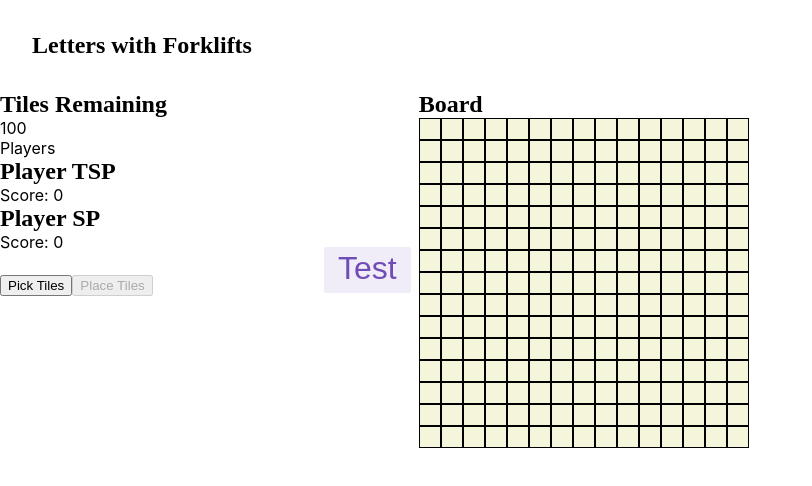
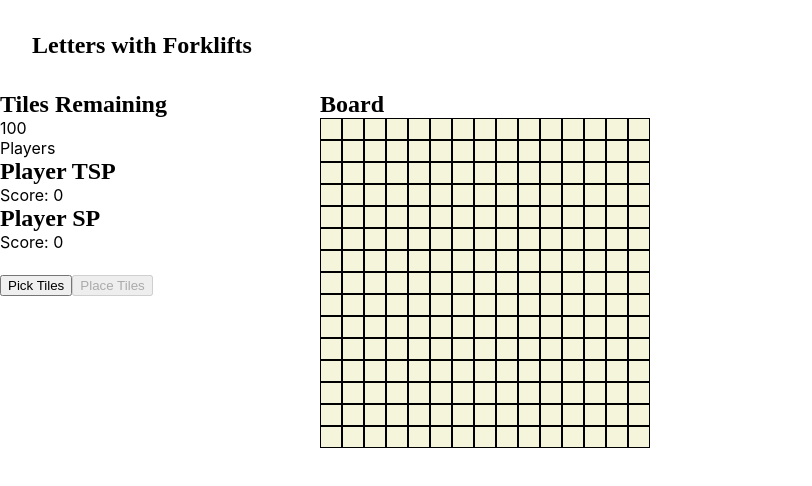
Before and after one commit to thjc/lwf, a React (Create React App) app: page / in a window 1280 px wide. Shown: the top 486 px of the page, without its empty margins (0-812 px from the left). Built offline with nearby package versions, Linux system fonts and the light colour scheme.

Commit message:
Place word button

```diff
--- a/src/features/board/Board.tsx
+++ b/src/features/board/Board.tsx
@@ -24,19 +24,12 @@ export function Board() {
   return (
     <div>
       <div className={styles.row}>
-        <button
-          className={styles.button}
-          aria-label="Play Word"
-          onClick={() => dispatch(playWord({word: "quirky", position: [7,7], direction: "E"}))}
-        >
-          Test
-        </button>
-        <Box width={256}>
+        <Box>
           <Heading as='h3'>
             Board
           </Heading>
           <div className={styles.boardGrid}>
-          {Array.from(board.values()).map((x, n) => {return (<BoardSquare key={n} position={n} tile={x}></BoardSquare>)})}
+            {Array.from(board.values()).map((x, n) => { return (<BoardSquare key={n} position={n} tile={x}></BoardSquare>) })}
           </div>
         </Box>
       </div>
--- a/src/features/board/boardSlice.ts
+++ b/src/features/board/boardSlice.ts
@@ -1,7 +1,7 @@
 import { createAsyncThunk, createSlice, PayloadAction } from '@reduxjs/toolkit';
 import { act } from 'react-dom/test-utils';
 import { RootState, AppThunk } from '../../app/store';
-import { BoardState, boardSize, Square, SquareState } from './engine';
+import { BoardState, boardSize, Square, SquareState, isValidPlacement, isValidWordSet } from './engine';
 
 
 const initialState: BoardState = {
@@ -34,12 +34,12 @@ export const boardSlice = createSlice({
   initialState,
   // The `reducers` field lets us define reducers and generate associated actions
   reducers: {
+    // play word commits the current working tiles to a played word
     playWord: (state, action) => {
-      // Redux Toolkit allows us to write "mutating" logic in reducers. It
-      // doesn't actually mutate the state because it uses the Immer library,
-      // which detects changes to a "draft state" and produces a brand new
-      // immutable state based off those changes
-      applyWord(state.squares, action.payload.word, action.payload.position, action.payload.direction);
+      if (isValidPlacement(state.squares) && isValidWordSet(state.squares)) {
+        state.squares.forEach((value) => {if (value.state === SquareState.Working) { value.state = SquareState.Placed}})
+        // TODO: Add to score
+      }
     },
     placeWorkingTile: (state, action) => {
       state.squares[action.payload.place] = {value: action.payload.value.value, state: SquareState.Working};
--- a/src/features/board/engine.ts
+++ b/src/features/board/engine.ts
@@ -142,3 +142,7 @@ export function isValidPlacement(squares: Square[]): boolean {
     }
     return result;
 }
+
+export function isValidWordSet(squares: Square[]): boolean {
+    return true;
+}
--- a/src/features/hand/Hand.tsx
+++ b/src/features/hand/Hand.tsx
@@ -23,6 +23,7 @@ import {
 } from './../board/engine';
 
 import {
+  playWord,
   selectBoard,
 } from './../board/boardSlice';
 
@@ -55,7 +56,7 @@ export function Hand() {
         <button
           className={styles.button}
           aria-label="Place Tiles"
-          onClick={() => {console.log("Place tiles");}}
+          onClick={() => {dispatch(playWord({}));}}
           disabled={!isValidPlacement([...board.values()])}
         >
           Place Tiles
```
Lines whose indentation alone changed are shown as unchanged.
